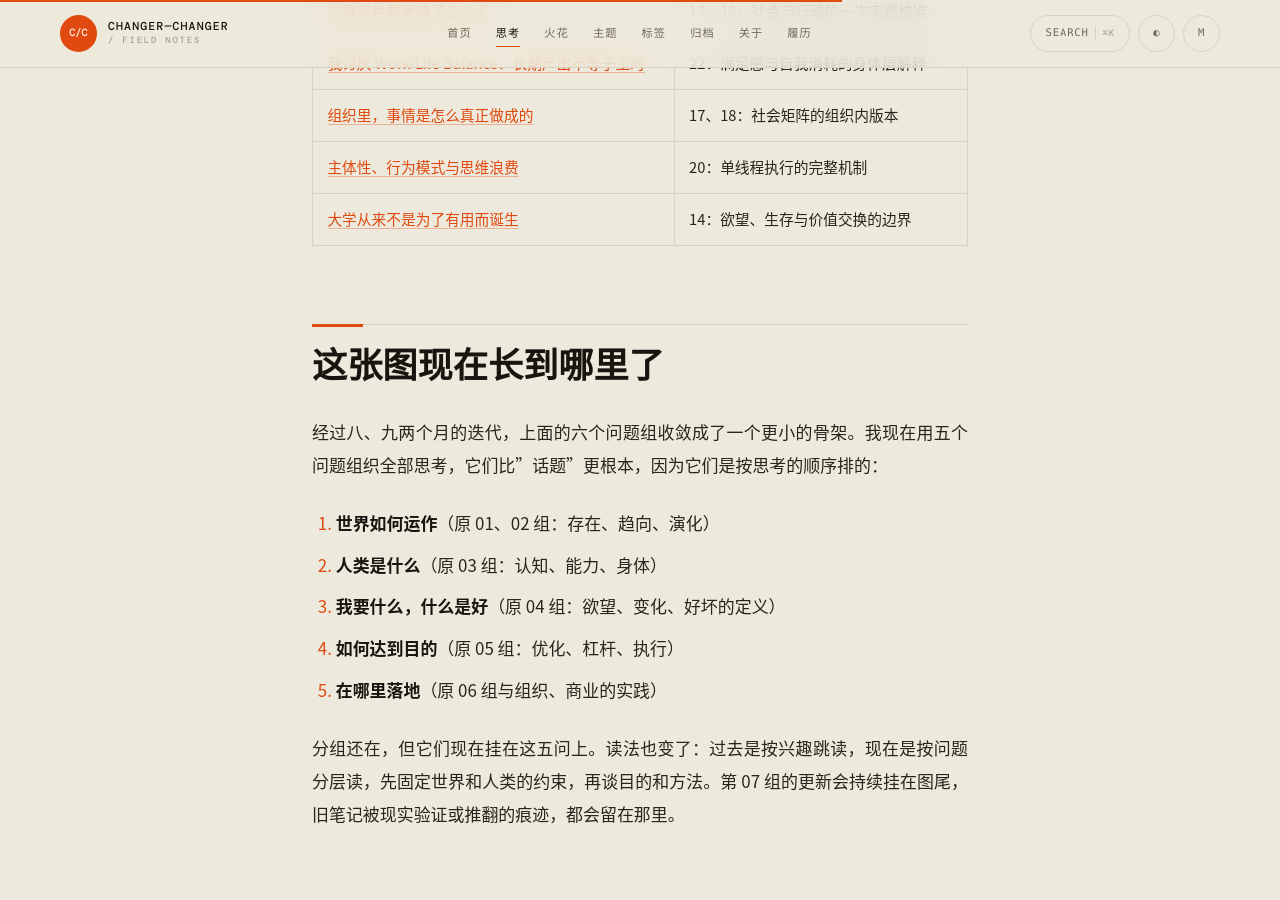
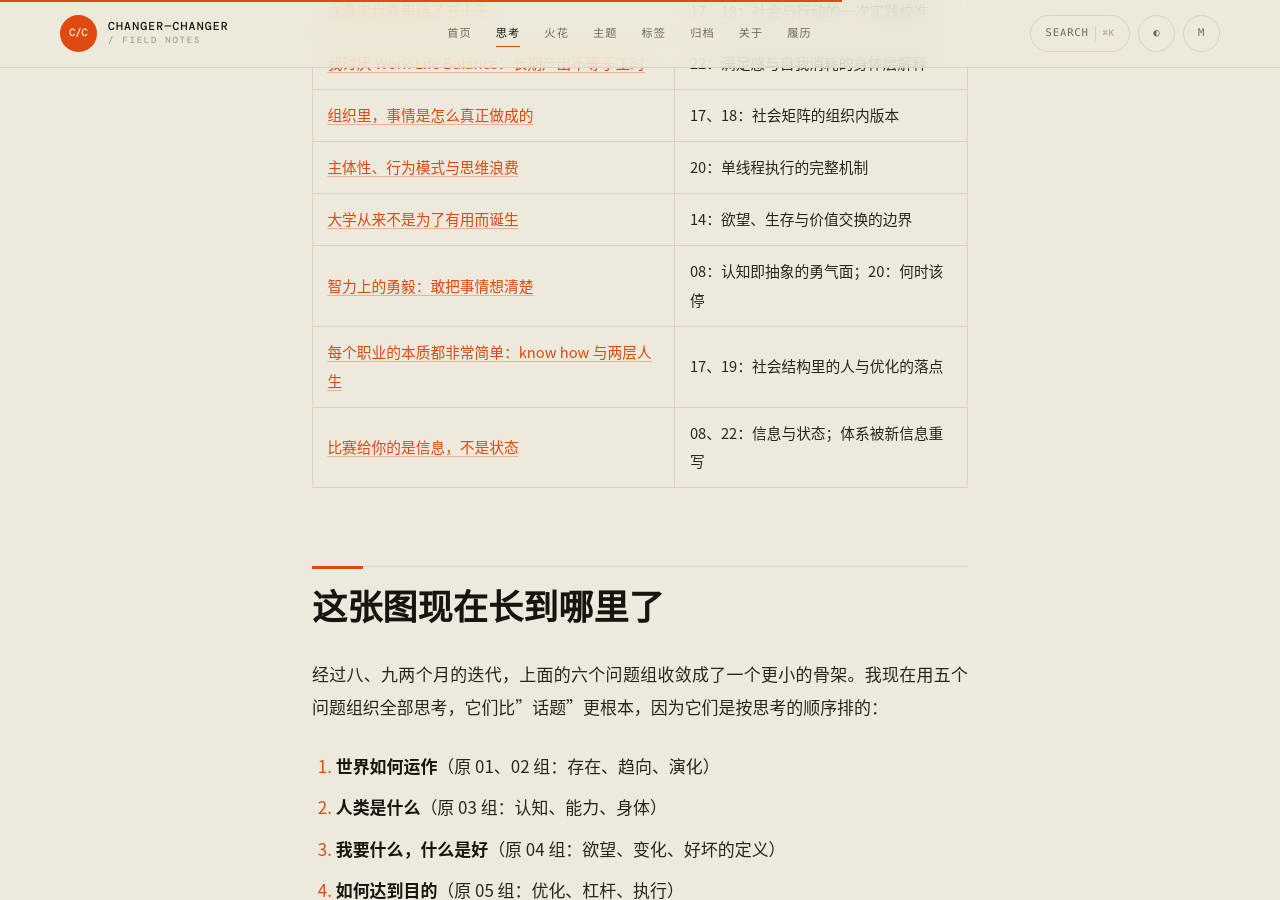
Before and after one commit to changer-changer/changer-changer.github.io, a Jekyll site: the page built from theory/index.md, in a window 1280 px wide and 900 px high, scrolled down 3471 px. Built offline with Jekyll 4.4.1, drawn with Linux system fonts in a browser that asks for light colours; nearby versions of some CDN libraries; some web fonts are replaced.

Commit message:
🗺️ 思考图谱: 07校准组补2026-09-13三篇映射

```diff
--- a/theory/index.md
+++ b/theory/index.md
@@ -84,6 +84,9 @@ permalink: /theory/
 | [组织里，事情是怎么真正做成的](/2026/09/09/how-things-get-done-in-organizations/) | 17、18：社会矩阵的组织内版本 |
 | [主体性、行为模式与思维浪费](/2026/09/09/subjectivity-and-behavior-patterns/) | 20：单线程执行的完整机制 |
 | [大学从来不是为了有用而诞生](/2026/09/09/education-is-not-value-exchange/) | 14：欲望、生存与价值交换的边界 |
+| [智力上的勇毅：敢把事情想清楚](/2026/09/13/intellectual-courage/) | 08：认知即抽象的勇气面；20：何时该停 |
+| [每个职业的本质都非常简单：know how 与两层人生](/2026/09/13/knowhow-of-careers/) | 17、19：社会结构里的人与优化的落点 |
+| [比赛给你的是信息，不是状态](/2026/09/13/competition-gives-information/) | 08、22：信息与状态；体系被新信息重写 |
 
 ## 这张图现在长到哪里了
 
```
